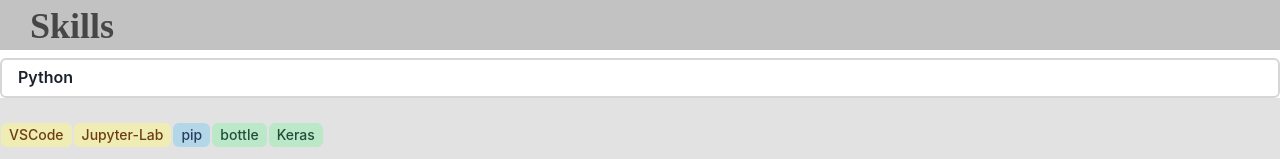
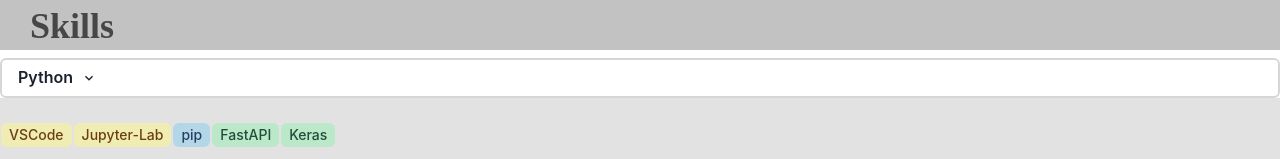
Before and after one commit to Gild-shogi/Portfolio, a React (Create React App) app: page / in a window 1280 px wide. Both pictures are taken after a click on the button "Python". Shown: the part 641-800 px from the top of the page. Built offline with nearby package versions, Linux system fonts and the light colour scheme; a web font is replaced by a local one.

Commit message:
button-to-righticons

```diff
--- a/package.json
+++ b/package.json
@@ -4,6 +4,7 @@
   "version": "0.1.0",
   "private": true,
   "dependencies": {
+    "@chakra-ui/icons": "^2.0.9",
     "@chakra-ui/react": "^2.1.2",
     "@emotion/react": "11",
     "@emotion/styled": "11",
--- a/src/SkillCard/Go.tsx
+++ b/src/SkillCard/Go.tsx
@@ -1,4 +1,5 @@
 import {Tag, Badge, Heading,  Box, Image, Center, HStack, VStack, Flex, Grid, Button, Link, Fade, ScaleFade, Slide, useDisclosure, Collapse, Container, Wrap, WrapItem} from '@chakra-ui/react';
+import {ChevronDownIcon} from "@chakra-ui/icons"
 
 function Go(){
     const {isOpen, onToggle} = useDisclosure()
@@ -15,6 +16,7 @@
         bg="blackAlpha.45"
         border="2px"
         borderColor="blackAlpha.300"
+        rightIcon={<ChevronDownIcon />}
         >
         Go
         </Button>
--- a/src/SkillCard/JS.tsx
+++ b/src/SkillCard/JS.tsx
@@ -1,4 +1,5 @@
 import {Tag, Badge, Heading,  Box, Image, Center, HStack, VStack, Flex, Grid, Button, Link, Fade, ScaleFade, Slide, useDisclosure, Collapse, Container, Wrap, WrapItem} from '@chakra-ui/react';
+import {ChevronDownIcon} from "@chakra-ui/icons"
 
 function JS(){
     const {isOpen, onToggle} = useDisclosure()
@@ -14,6 +15,7 @@
         bg="blackAlpha.45"
         border="2px"
         borderColor="blackAlpha.300"
+        rightIcon={<ChevronDownIcon />}
         >
         JavaScript
         </Button>
--- a/src/SkillCard/Python.tsx
+++ b/src/SkillCard/Python.tsx
@@ -1,4 +1,5 @@
 import {Tag, Badge, Heading,  Box, Image, Center, HStack, VStack, Flex, Grid, Button, Link, Fade, ScaleFade, Slide, useDisclosure, Collapse, Container, Wrap, WrapItem} from '@chakra-ui/react';
+import {ChevronDownIcon} from "@chakra-ui/icons"
 
 function Python(){
     const {isOpen, onToggle} = useDisclosure()
@@ -14,6 +15,7 @@
         bg="blackAlpha.45"
         border="2px"
         borderColor="blackAlpha.300"
+        rightIcon={<ChevronDownIcon />}
         >
         Python
         </Button>
@@ -31,7 +33,7 @@
         <Tag m="1px"colorScheme={editor}>VSCode</Tag>
         <Tag m="1px"colorScheme={editor}>Jupyter-Lab</Tag>
         <Tag m="1px"colorScheme={installer}>pip</Tag>
-        <Tag m="1px"colorScheme={frameworks}>bottle</Tag>
+        <Tag m="1px"colorScheme={frameworks}>FastAPI</Tag>
         <Tag m="1px"colorScheme={frameworks}>Keras</Tag>
         </WrapItem>
         </Box>
```
Also changed, not shown: 2 other files (tests, documents, lock files or other folders).
